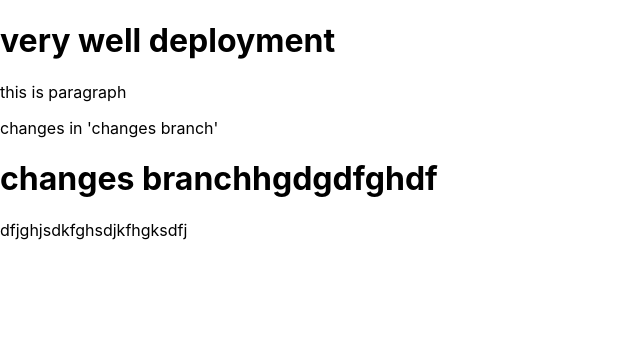
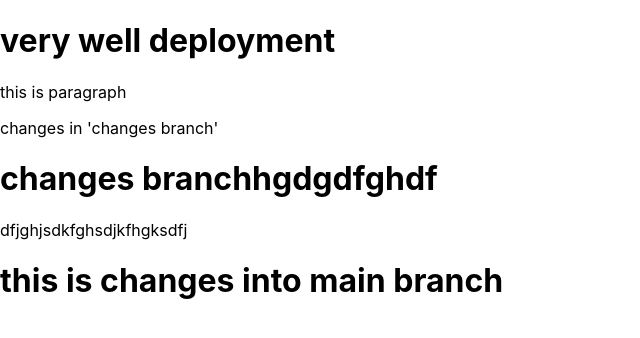
Before and after one commit to neosharma995/nodegreate, a React (Create React App) app: page / in a window 1280 px wide. Shown: the top 338 px of the page, without its empty margins (0-640 px from the left). Built offline with nearby package versions, Linux system fonts and the light colour scheme.

Commit message:
add <h1> tag

```diff
--- a/src/App.js
+++ b/src/App.js
@@ -10,6 +10,7 @@ function App() {
     <p>changes in 'changes branch'</p>
     <h1>changes branchhgdgdfghdf</h1>
     <p>dfjghjsdkfghsdjkfhgksdfj</p>
+    <h1>this is changes into main branch</h1>
    </div>
    </>
   );
```
